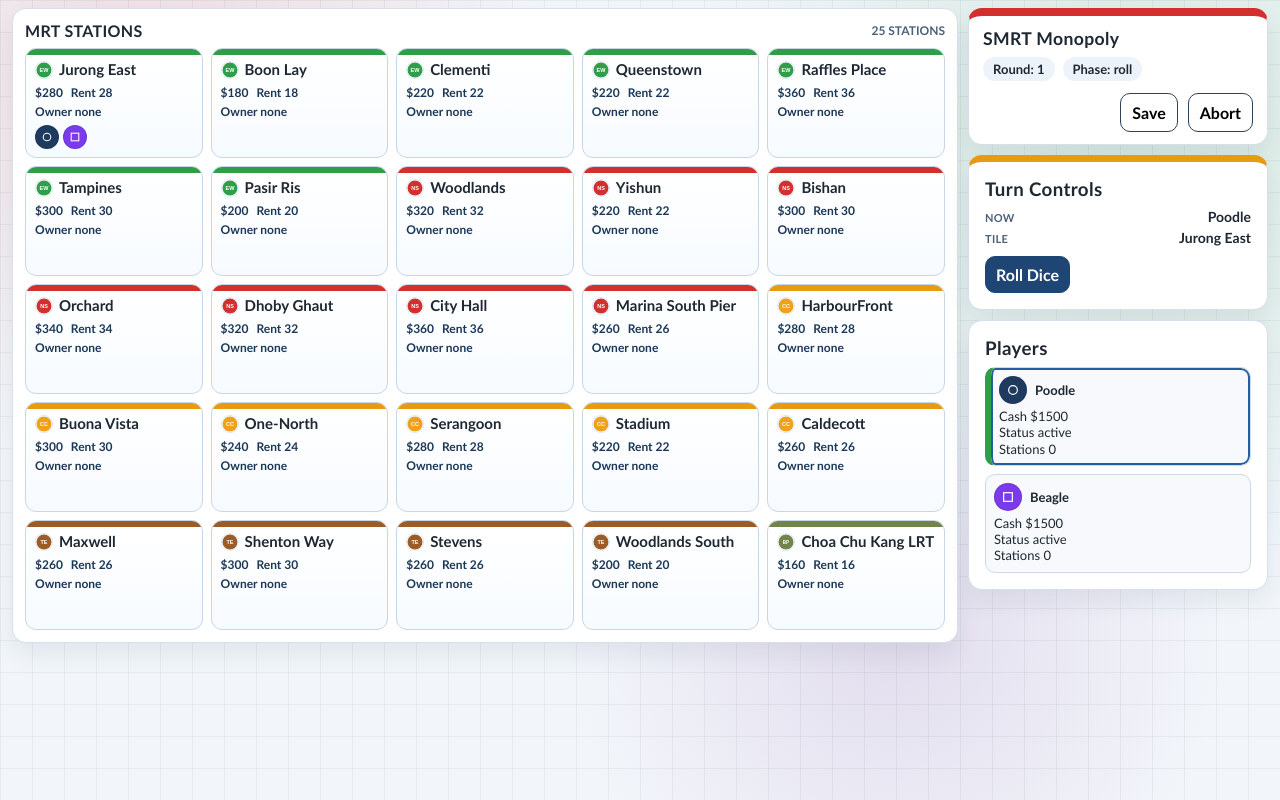
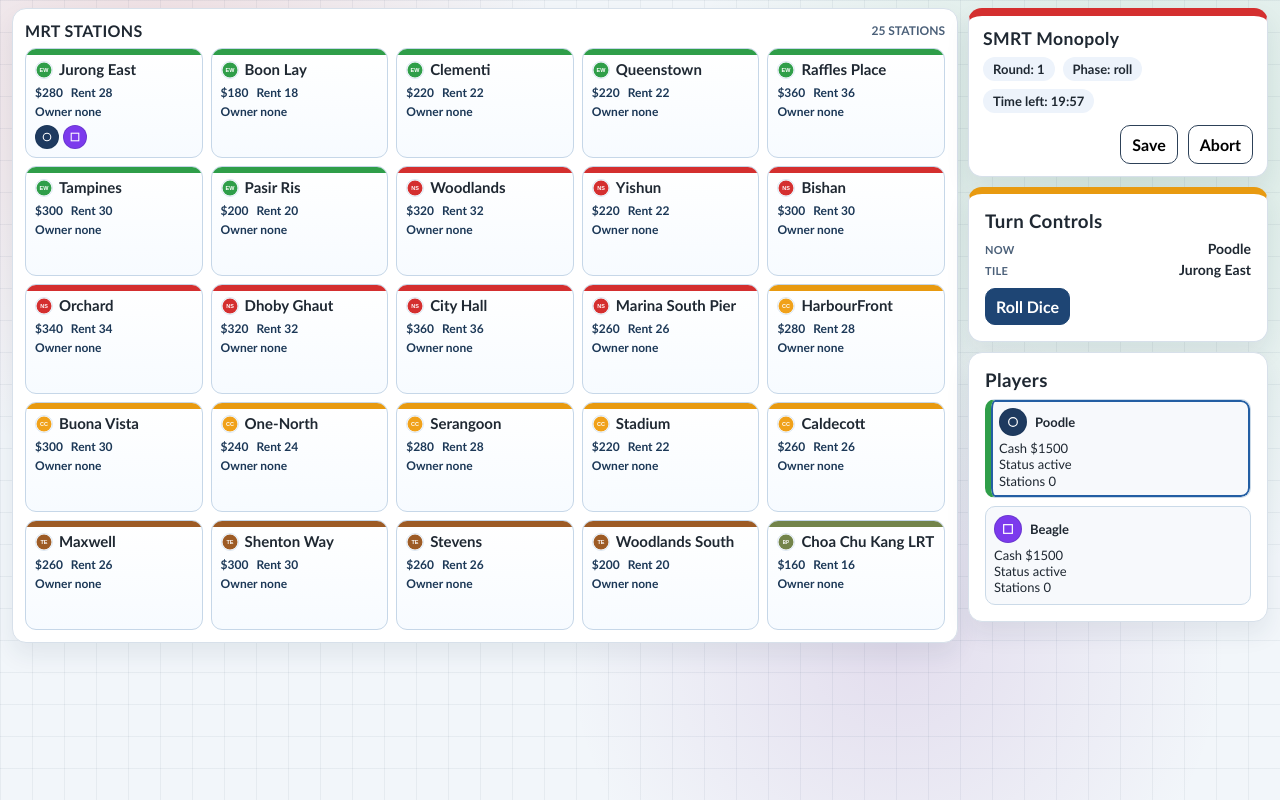
Before and after one commit to zey-2/smrt_board_game, a React (Vite) app: page / in a window 1280 px wide. Both pictures are taken after a click on the button "Start Game". Built offline with nearby package versions, Linux system fonts and the light colour scheme.

Commit message:
feat: add live timed countdown

```diff
--- a/src/features/game/GameScreen.tsx
+++ b/src/features/game/GameScreen.tsx
@@ -15,6 +15,18 @@
   diceValueProvider?: () => number;
   onExitWithSave?: (state: GameState) => void;
   onExitWithoutSave?: () => void;
+}
+
+function formatRemainingTime(remainingTimeMs: number | null) {
+  if (remainingTimeMs === null) {
+    return null;
+  }
+
+  const totalSeconds = Math.max(0, Math.floor(remainingTimeMs / 1000));
+  const minutes = Math.floor(totalSeconds / 60);
+  const seconds = totalSeconds % 60;
+
+  return `${minutes.toString().padStart(2, "0")}:${seconds.toString().padStart(2, "0")}`;
 }
 
 export function GameScreen({
@@ -36,6 +48,22 @@
   useEffect(() => {
     saveGameState(state);
   }, [state]);
+
+  useEffect(() => {
+    if (state.config.mode !== "TIMED" || state.phase === "completed") {
+      return undefined;
+    }
+
+    let lastTickAt = Date.now();
+    const intervalId = window.setInterval(() => {
+      const now = Date.now();
+      const elapsedMs = now - lastTickAt;
+      lastTickAt = now;
+      dispatch({ type: "TICK_TIMER", payload: { elapsedMs } });
+    }, 250);
+
+    return () => window.clearInterval(intervalId);
+  }, [state.config.mode, state.phase]);
 
   useEffect(() => {
     if (!movementPlayback) {
@@ -108,6 +136,8 @@
   const isCompleted = state.phase === "completed";
   const isDraw = isCompleted && state.winnerId === null;
   const winnerName = state.players.find((player) => player.id === state.winnerId)?.name ?? null;
+  const remainingTimeLabel =
+    state.config.mode === "TIMED" ? formatRemainingTime(state.remainingTimeMs) : null;
 
   return (
     <section className="game-layout">
@@ -130,6 +160,7 @@
               <div className="status-pills">
                 <span>Round: {state.round}</span>
                 <span>Phase: {state.phase}</span>
+                {remainingTimeLabel ? <span>Time left: {remainingTimeLabel}</span> : null}
               </div>
             </div>
             <div className="inline-actions map-status-actions">
```
Also changed, not shown: 2 other files (tests, documents, lock files or other folders).
